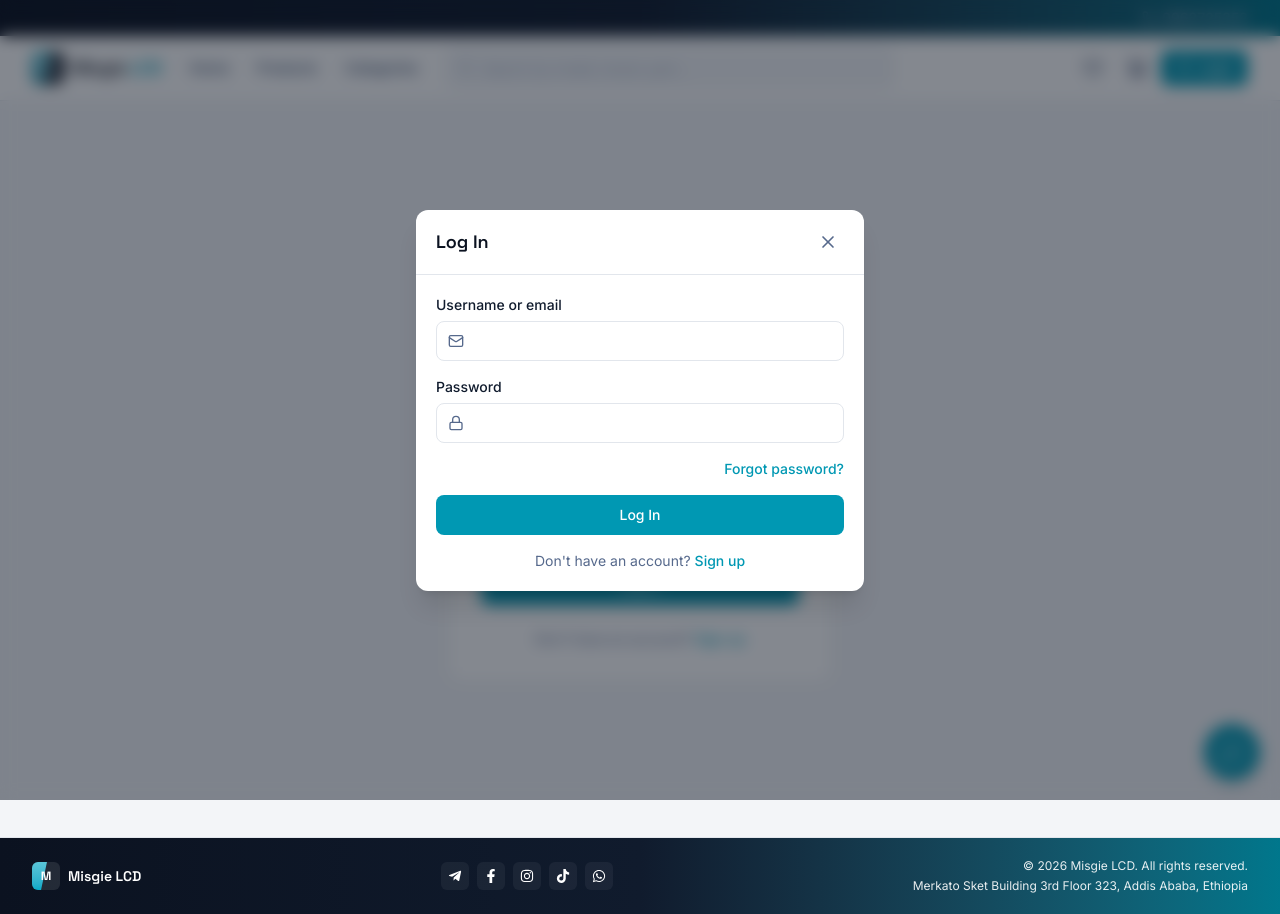
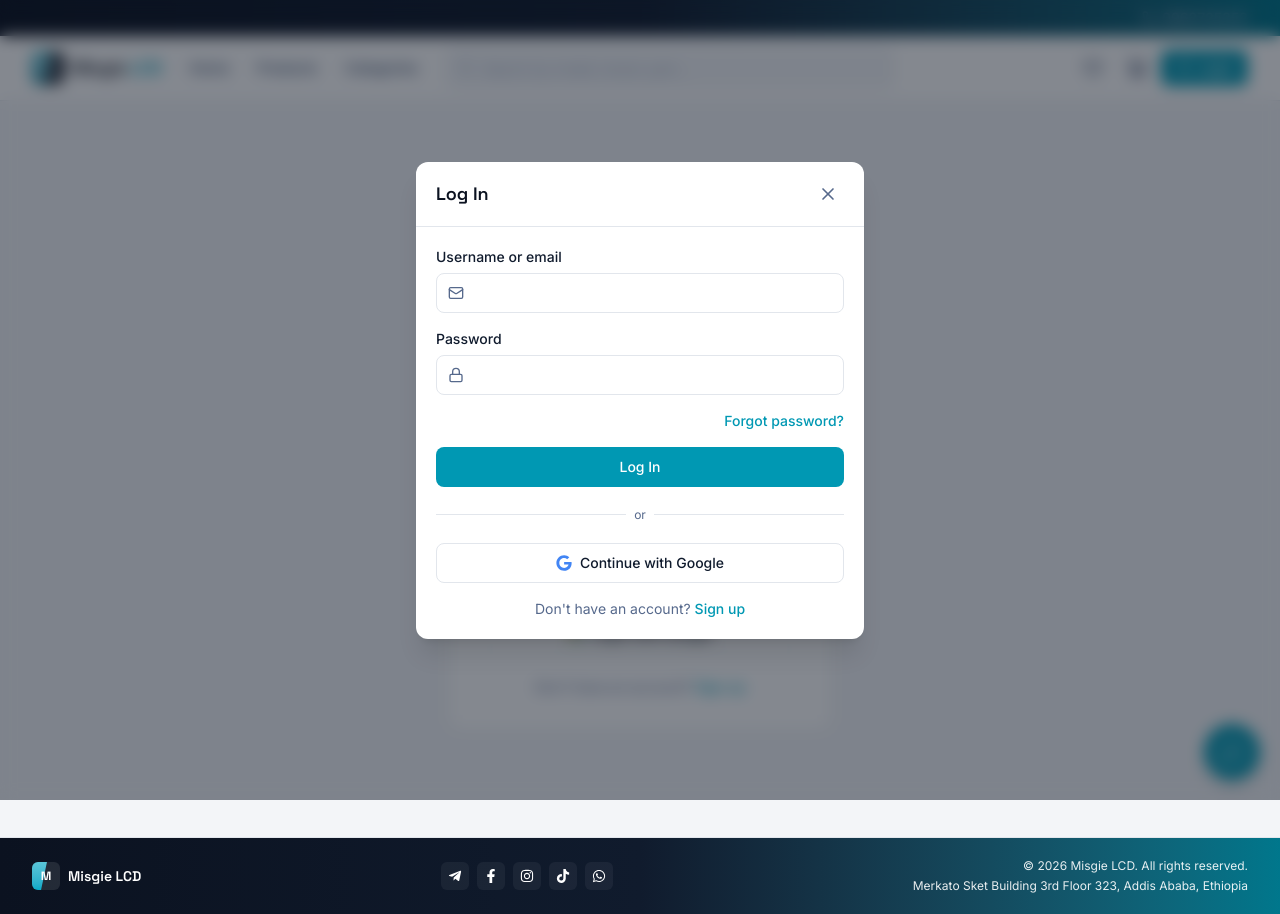
Before and after one commit to me-1219/Phone-lcd-store, a React (Vite) app in the folder client/: page /login in a window 1280 px wide. Both pictures are taken after a click on the button "Login". Built offline with nearby package versions, Linux system fonts and the light colour scheme.

Commit message:
work in google outh login

```diff
--- a/client/src/components/auth/AuthModal.jsx
+++ b/client/src/components/auth/AuthModal.jsx
@@ -1,5 +1,6 @@
 import { useState, useEffect } from "react";
 import { useNavigate } from "react-router-dom";
+import { FaGoogle } from "react-icons/fa";
 import { Mail, Lock, User, Phone, Hash, MailCheck, KeyRound } from "lucide-react";
 import Modal from "../common/Modal";
 import Input from "../common/Input";
@@ -7,6 +8,7 @@ import Button from "../common/Button";
 import { useAuth } from "../../hooks/useAuth";
 import { useAuthModal } from "../../hooks/useAuthModal";
 import * as authService from "../../services/authService";
+import { GOOGLE_AUTH_URL } from "../../utils/constants";
 
 const EMPTY_LOGIN = { identifier: "", password: "" };
 const EMPTY_REGISTER = { username: "", email: "", phone: "", password: "", confirmPassword: "" };
@@ -249,6 +251,23 @@ const AuthModal = () => {
             Log In
           </Button>
 
+          <div className="relative py-1">
+            <div className="absolute inset-0 flex items-center">
+              <div className="w-full border-t border-border" />
+            </div>
+            <div className="relative flex justify-center text-xs">
+              <span className="bg-white px-2 text-ink-500">or</span>
+            </div>
+          </div>
+
+          <a
+            href={GOOGLE_AUTH_URL}
+            className="flex h-10 w-full items-center justify-center gap-2 rounded-lg border border-border text-sm font-medium text-ink-900 hover:bg-muted"
+          >
+            <FaGoogle className="h-4 w-4 text-[#4285F4]" />
+            Continue with Google
+          </a>
+
           <p className="text-center text-sm text-ink-500">
             Don't have an account?{" "}
             <button
@@ -314,6 +333,23 @@ const AuthModal = () => {
           <Button type="submit" fullWidth loading={submitting}>
             Create Account
           </Button>
+
+          <div className="relative py-1">
+            <div className="absolute inset-0 flex items-center">
+              <div className="w-full border-t border-border" />
+            </div>
+            <div className="relative flex justify-center text-xs">
+              <span className="bg-white px-2 text-ink-500">or</span>
+            </div>
+          </div>
+
+          <a
+            href={GOOGLE_AUTH_URL}
+            className="flex h-10 w-full items-center justify-center gap-2 rounded-lg border border-border text-sm font-medium text-ink-900 hover:bg-muted"
+          >
+            <FaGoogle className="h-4 w-4 text-[#4285F4]" />
+            Continue with Google
+          </a>
 
           <p className="text-center text-sm text-ink-500">
             Already have an account?{" "}
--- a/client/src/context/AuthContext.jsx
+++ b/client/src/context/AuthContext.jsx
@@ -41,6 +41,14 @@ export const AuthProvider = ({ children }) => {
     setUser(user);
   };
 
+  const completeGoogleLogin = useCallback(async (tokenValue) => {
+    localStorage.setItem("token", tokenValue);
+    const userData = await authService.getMe();
+    localStorage.setItem("user", JSON.stringify(userData));
+    setUser(userData);
+    return userData;
+  }, []);
+
   const login = useCallback(async (credentials) => {
     const res = await authService.login(credentials);
     persistSession(res);
@@ -67,15 +75,26 @@ export const AuthProvider = ({ children }) => {
     return userData;
   }, []);
 
+// add alongside the existing login/register/logout:
+const loginWithToken = useCallback(async (token) => {
+  localStorage.setItem("token", token);
+  const res = await authService.getMe();
+  localStorage.setItem("user", JSON.stringify(res.data));
+  setUser(res.data);
+  return res.data;
+}, []);
+
   const value = {
     user,
     loading,
     isAuthenticated: !!user,
     isAdmin: user?.role === "admin",
     login,
+    completeGoogleLogin,
     register,
     logout,
     refreshUser,
+    loginWithToken,
   };
 
   return <AuthContext.Provider value={value}>{children}</AuthContext.Provider>;
--- a/client/src/pages/auth/Login.jsx
+++ b/client/src/pages/auth/Login.jsx
@@ -1,12 +1,13 @@
-import { useState } from "react";
+import { useEffect, useState } from "react";
 import { Link, useNavigate, useLocation } from "react-router-dom";
+import { FcGoogle } from "react-icons/fc";
 import { Mail, Lock } from "lucide-react";
 import Input from "../../components/common/Input";
 import Button from "../../components/common/Button";
 import { useAuth } from "../../hooks/useAuth";
 
 const Login = () => {
-  const { login } = useAuth();
+  const { login, completeGoogleLogin } = useAuth();
   const navigate = useNavigate();
   const location = useLocation();
 
@@ -16,6 +17,26 @@ const Login = () => {
   const [formError, setFormError] = useState("");
 
   const redirectTo = location.state?.from?.pathname || "/";
+
+  useEffect(() => {
+    const token = new URLSearchParams(window.location.search).get("token");
+    if (!token) return;
+
+    setSubmitting(true);
+
+    completeGoogleLogin(token)
+      .then((user) => {
+        const nextPath = user?.role === "admin" ? "/admin" : redirectTo;
+        navigate(nextPath, { replace: true });
+      })
+      .catch((err) => {
+        setFormError(err.response?.data?.message || "Google login failed.");
+      })
+      .finally(() => {
+        window.history.replaceState({}, "", "/login");
+        setSubmitting(false);
+      });
+  }, [completeGoogleLogin, navigate, redirectTo]);
 
   const validate = () => {
     const next = {};
@@ -47,6 +68,10 @@ const Login = () => {
     } finally {
       setSubmitting(false);
     }
+  };
+
+  const handleGoogleLogin = () => {
+    window.location.href = "http://localhost:5000/api/auth/google";
   };
 
   return (
@@ -90,6 +115,27 @@ const Login = () => {
           <Button type="submit" fullWidth loading={submitting}>
             Log In
           </Button>
+
+          <div className="relative my-1">
+            <div className="absolute inset-0 flex items-center">
+              <div className="w-full border-t border-border" />
+            </div>
+            <div className="relative flex justify-center text-[10px] font-medium uppercase tracking-[0.2em] text-ink-400">
+              <span className="bg-white px-2">or</span>
+            </div>
+          </div>
+
+          <Button
+            type="button"
+            variant="outline"
+            fullWidth
+            className="mt-0"
+            icon={FcGoogle}
+            onClick={handleGoogleLogin}
+            loading={submitting}
+          >
+            Login with Google
+          </Button>
         </form>
 
         <p className="mt-6 text-center text-sm text-ink-500">
--- /dev/null
+++ b/client/src/pages/auth/OAuthSuccess.jsx
@@ -0,0 +1,43 @@
+import { useEffect, useState } from "react";
+import { useNavigate, useSearchParams } from "react-router-dom";
+import Spinner from "../../components/common/Spinner";
+import { useAuth } from "../../hooks/useAuth";
+
+const OAuthSuccess = () => {
+  const [searchParams] = useSearchParams();
+  const navigate = useNavigate();
+  const { loginWithToken } = useAuth();
+  const [error, setError] = useState("");
+
+  useEffect(() => {
+    const token = searchParams.get("token");
+
+    if (!token) {
+      setError("Google sign-in failed. Please try again.");
+      return;
+    }
+
+    loginWithToken(token)
+      .then((user) => {
+        navigate(user.role === "admin" ? "/admin" : "/", { replace: true });
+      })
+      .catch(() => {
+        setError("Could not complete sign-in. Please try again.");
+      });
+  }, [searchParams, loginWithToken, navigate]);
+
+  if (error) {
+    return (
+      <div className="flex min-h-[calc(100vh-4rem)] flex-col items-center justify-center gap-3 px-4 text-center">
+        <p className="text-sm text-danger-500">{error}</p>
+        <button onClick={() => navigate("/login")} className="text-sm font-medium text-brand-600 hover:underline">
+          Back to login
+        </button>
+      </div>
+    );
+  }
+
+  return <Spinner fullPage label="Signing you in" />;
+};
+
+export default OAuthSuccess;
--- a/client/src/routes/AppRoutes.jsx
+++ b/client/src/routes/AppRoutes.jsx
@@ -34,7 +34,7 @@ import AdminCoupons from "../pages/admin/Coupons";
 import AdminUsers from "../pages/admin/Users";
 import AdminProfile from "../pages/admin/Profile";
 import AdminAnnouncements from "../pages/admin/Announcements";
-
+import OAuthSuccess from "../pages/auth/OAuthSuccess";
 const AppRoutes = () => {
   return (
     <Routes>
@@ -44,7 +44,7 @@ const AppRoutes = () => {
         <Route path="products" element={<Products />} />
         <Route path="products/:id" element={<ProductDetails />} />
         <Route path="categories" element={<Categories />} />
-
+        <Route path="oauth-success" element={<OAuthSuccess />} />
         <Route path="login" element={<Login />} />
         <Route path="register" element={<Register />} />
         <Route path="verify-email" element={<VerifyEmail />} />
--- a/client/src/utils/constants.js
+++ b/client/src/utils/constants.js
@@ -17,6 +17,7 @@ export const ADMIN_NAV_LINKS = [
   { label: "Users", to: "/admin/users" },
   { label: "Announcements", to: "/admin/announcements" },
 ];
+export const GOOGLE_AUTH_URL = `${import.meta.env.VITE_API_URL}/auth/google`;
 export const TELEGRAM_USERNAME = "Msglcd"; // swap for your real @username
 export const WHATSAPP_NUMBER = "251962725252";
 export const BUSINESS_PHONE = "+251962725252"; // swap for your real number
```
